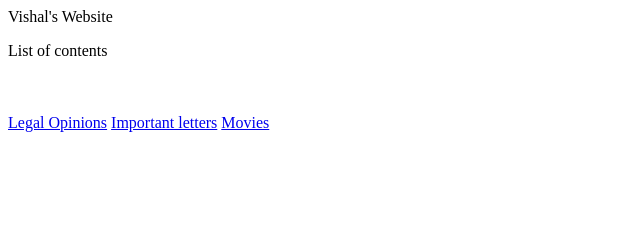
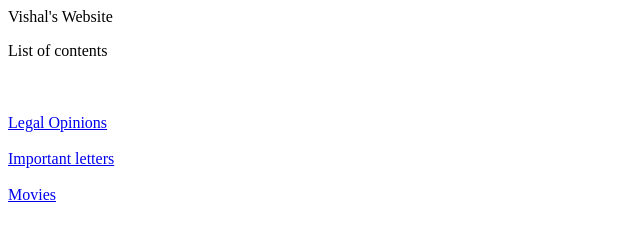
Before and after one commit to vishalarmyhr32/Vikkki-Birhthday, a plain HTML site: page index.html in a window 1280 px wide. Shown: the whole page, without its empty margins (0-640 px from the left). Drawn offline with Linux system fonts and the light colour scheme.

Commit message:
Update index.html

```diff
--- a/index.html
+++ b/index.html
@@ -1,9 +1,9 @@
 <html>
   <tittle> Vishal's Website </tittle>
   <p align="left">List of contents<br><br><br><br>
-    <a href="next.html">Legal Opinions</a>
-    <a href="next.html">Important letters</a>
-    <a href="next.html">Movies</a>
+    <a href="next.html">Legal Opinions</a><br><br>
+    <a href="next.html">Important letters</a><br><br>
+    <a href="next.html">Movies</a><br><br>
   </p>
 
 </html>
```
